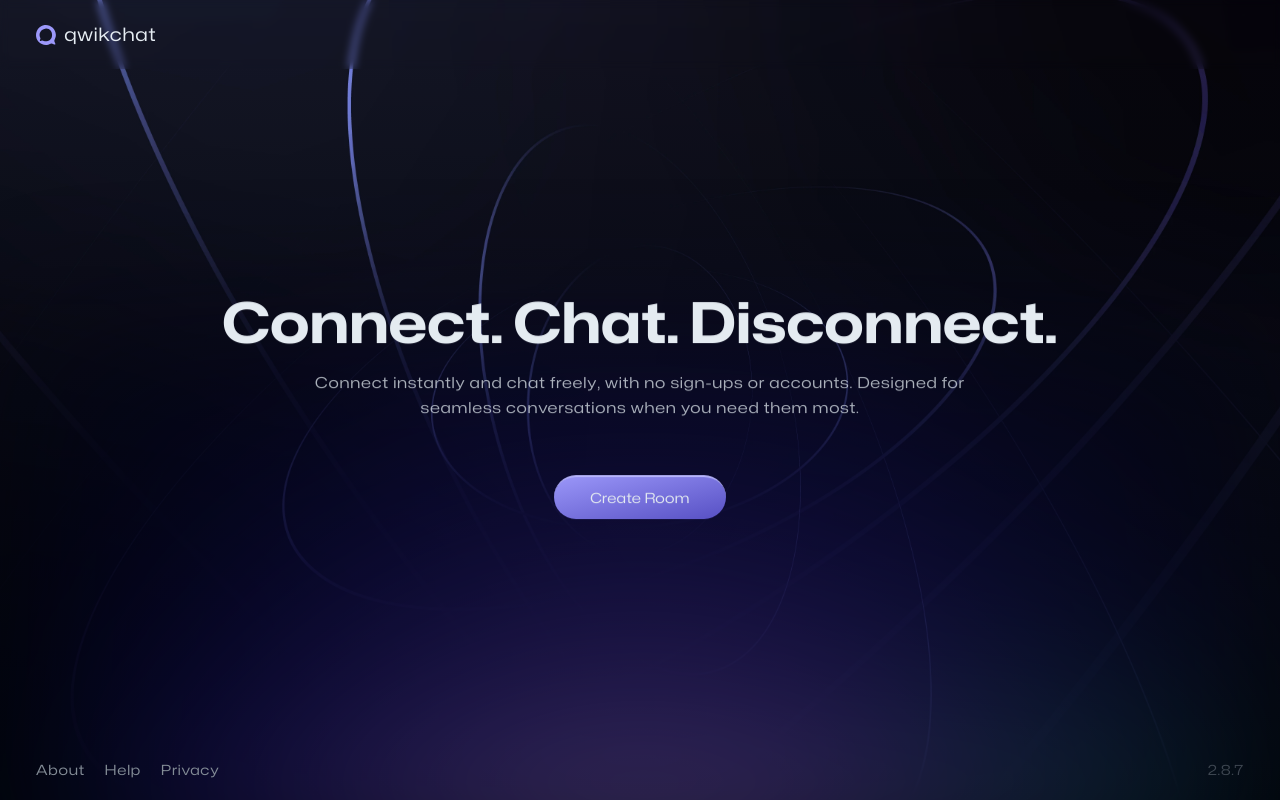
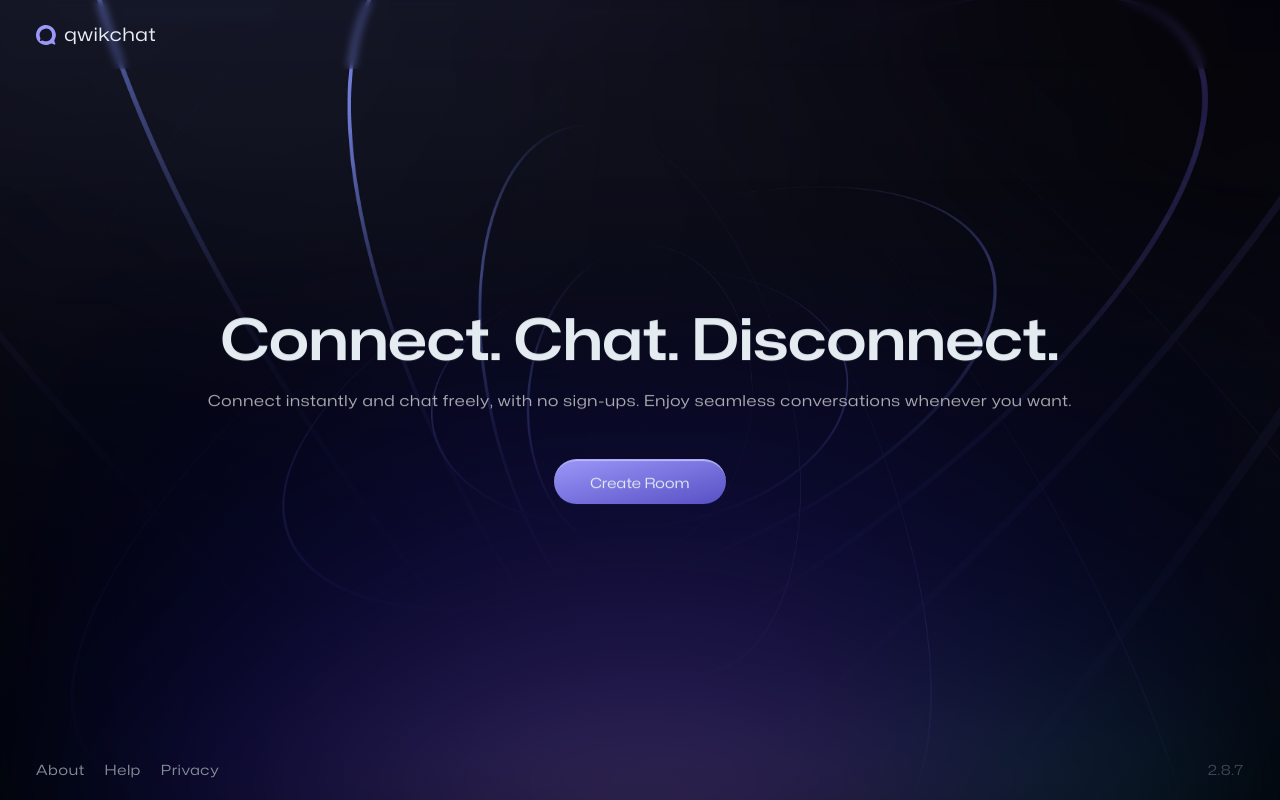
Before and after one commit to akshayraj-1/qwikchat, a React (Vite) app in the folder frontend/: page / in a window 1280 px wide. Built offline with nearby package versions, Linux system fonts and the light colour scheme.

Commit message:
Modified Home.jsx

```diff
--- a/frontend/src/pages/Home.jsx
+++ b/frontend/src/pages/Home.jsx
@@ -37,26 +37,23 @@ function Home() {
                 className="flex flex-col size-full justify-center items-center gap-1.5 px-5 sm:px-9" >
 
                 {/* Headline Section */}
-                <div className="font-bold tracking-normal overflow-hidden flex flex-wrap justify-center items-center gap-x-2.5 w-full"
-                     style={{fontSize: "clamp(min(10vw, 37px), 4.4vw, 80px)"}} >
-
+                <div className="font-semibold tracking-normal overflow-hidden flex flex-wrap justify-start sm:justify-center items-center gap-x-3 w-full
+                text-[37px] sm:text-[5.7vw] md:text-[4.5vw]">
                     {["Connect.", "Chat.", "Disconnect."].map((label, idx) => (
                         <motion.h1 key={idx} variants={variants} className="inline-block">
                             {label}
                         </motion.h1>
                     ))}
-
                 </div>
 
                 {/* Description Section */}
                 <motion.p variants={variants}
-                    className="hidden sm:block text-[0.95rem] leading-relaxed text-center text-pretty text-textPrimary/75 max-w-[65vw] md:max-w-[57vw]" >
-                    Connect instantly and chat freely, with no sign-ups or accounts. Designed for seamless
-                    conversations when you need them most.
+                    className="text-sm sm:text-[0.95rem] font-thin text-start sm:text-center text-pretty text-[#d8d8d8]/80 leading-relaxed w-full sm:max-w-custom md:max-w-custom2" >
+                    Connect instantly and chat freely, with no sign-ups. Enjoy seamless conversations whenever you want.
                 </motion.p>
 
                 {/* Button Section */}
-                <motion.div variants={variants} className="mt-12" >
+                <motion.div variants={variants} className="flex mt-10 justify-start w-full sm:justify-center" >
                     <Button
                         label="Create Room"
                         effect={{click: {scale: 0.95}, hover: {}}}
```
